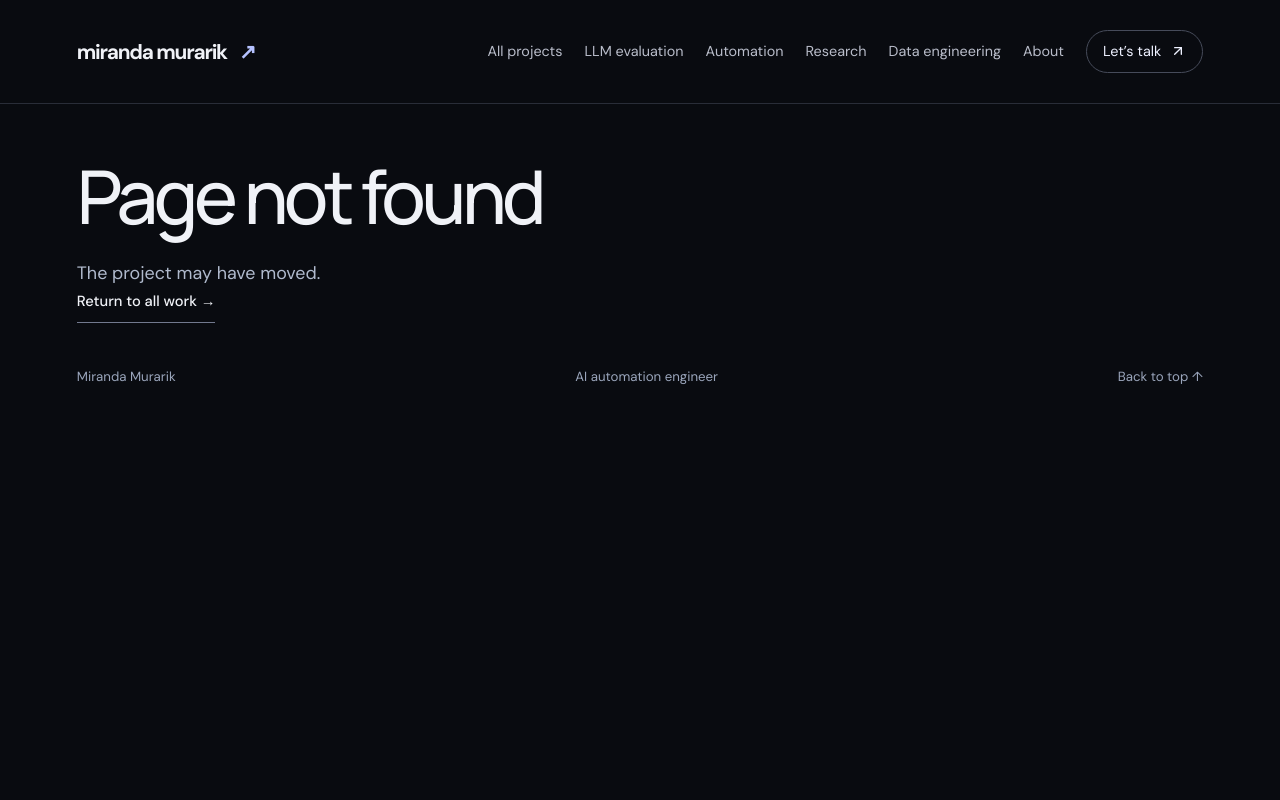
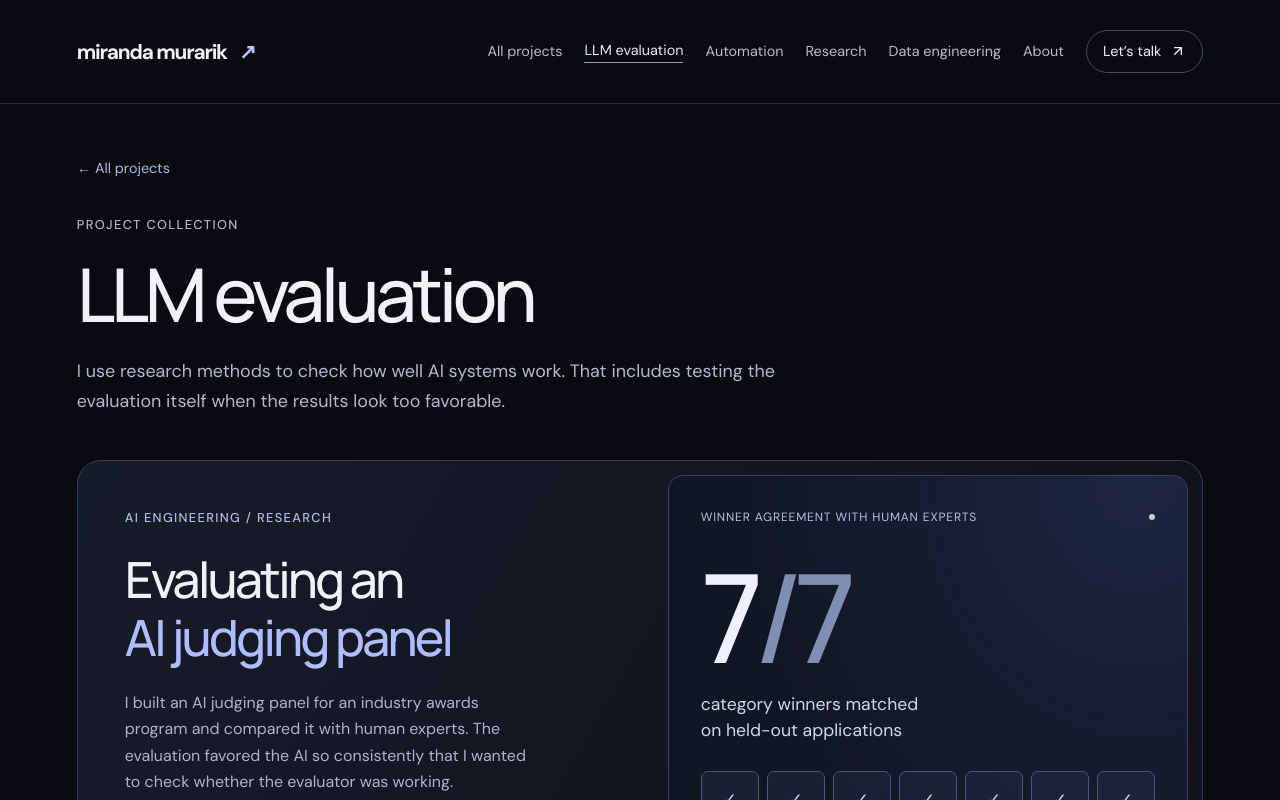
Before and after one commit to mmurarik/portfolio, a Next.js app: page /llm-evaluation in a window 1280 px wide. Before the commit this address had no page. Shown: the top 800 px of the page. Built offline with nearby package versions, Linux system fonts and the light colour scheme.

Commit message:
Add LLM evaluation overview

```diff
--- /dev/null
+++ b/app/llm-evaluation/page.tsx
@@ -0,0 +1,7 @@
+import SiteLink from '../site-link';
+import type { Metadata } from 'next';
+import { ArrowDown } from 'lucide-react';
+import { Shell, CategoryIntro, OtherWork } from '../portfolio-components';
+export const metadata:Metadata={title:'LLM evaluation | Miranda Murarik',description:'Evaluating an AI judging panel against human experts, and checking whether its evaluator rewarded sound judgment.'};
+export default function Evaluation(){return <Shell active="/llm-evaluation"><CategoryIntro title="LLM evaluation" description="I use research methods to check how well AI systems work. That includes testing the evaluation itself when the results look too favorable."/>
+<article className="featured reveal" id="evaluation"><div className="feature-copy"><div className="eyebrow">AI ENGINEERING / RESEARCH</div><h2>Evaluating an<br/><em>AI judging panel</em></h2><p>I built an AI judging panel for an industry awards program and compared it with human experts. The evaluation favored the AI so consistently that I wanted to check whether the evaluator was working.</p><SiteLink href="/llm-evaluation/ai-judging-panel" className="feature-link">Read the case study <ArrowDown size={18}/></SiteLink><div className="feature-tools">LLM evaluation · Python · Study design</div></div><div className="evidence-panel"><div className="panel-top"><span>WINNER AGREEMENT WITH HUMAN EXPERTS</span><span className="panel-dot"/></div><div className="big-number">7<span>/7</span></div><p>category winners matched<br/>on held-out applications</p><div className="winner-grid" aria-label="All seven category winners matched">{Array.from({length:7},(_,i)=><div key={i}><span>✓</span></div>)}</div><div className="panel-note">Tested retrospectively on 29 held-out applications.<br/>The winners matched; individual scores still differed.</div><div className="hours"><div><strong>330 → 10</strong><span>human grading hours</span></div><span className="hours-arrow">↗</span></div></div></article><OtherWork current="/llm-evaluation"/></Shell>}
```
